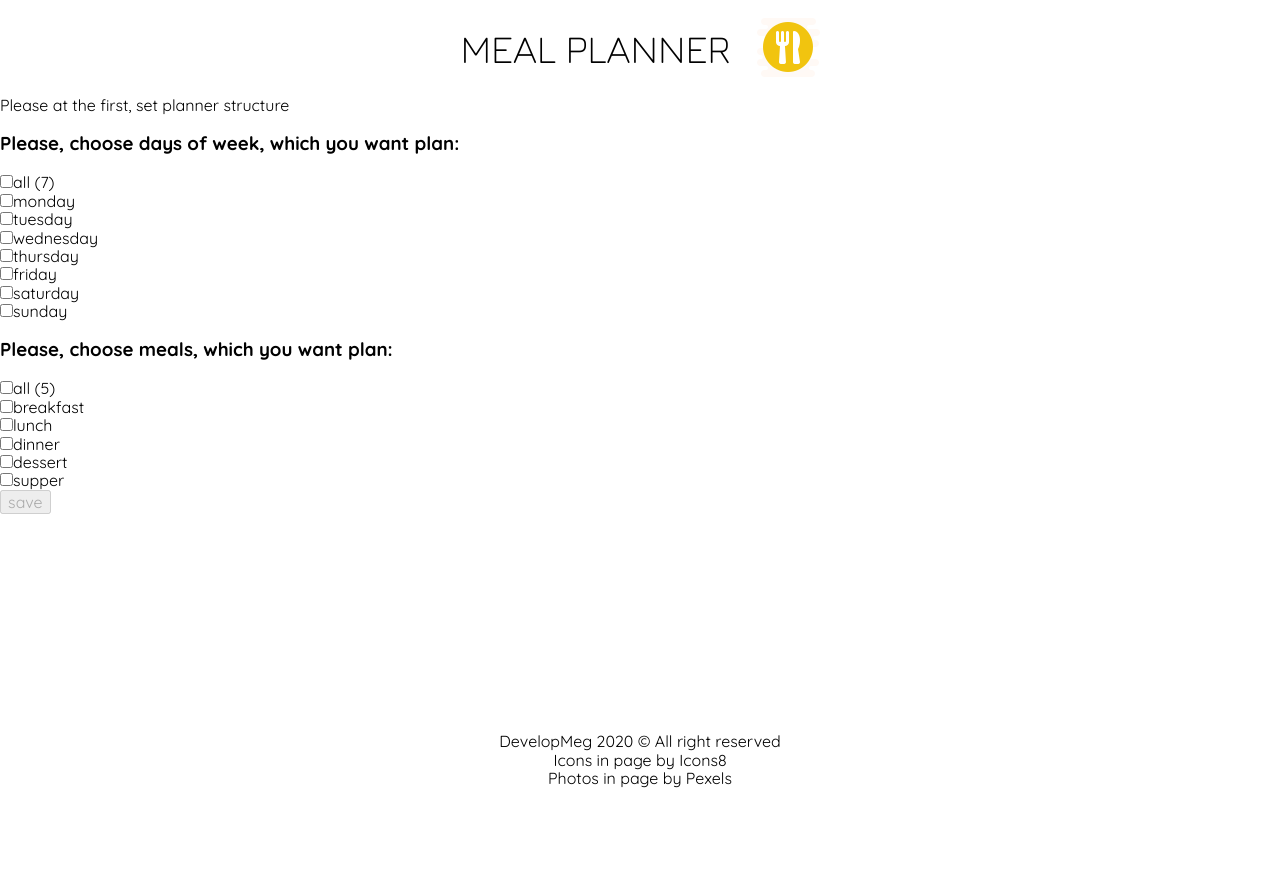
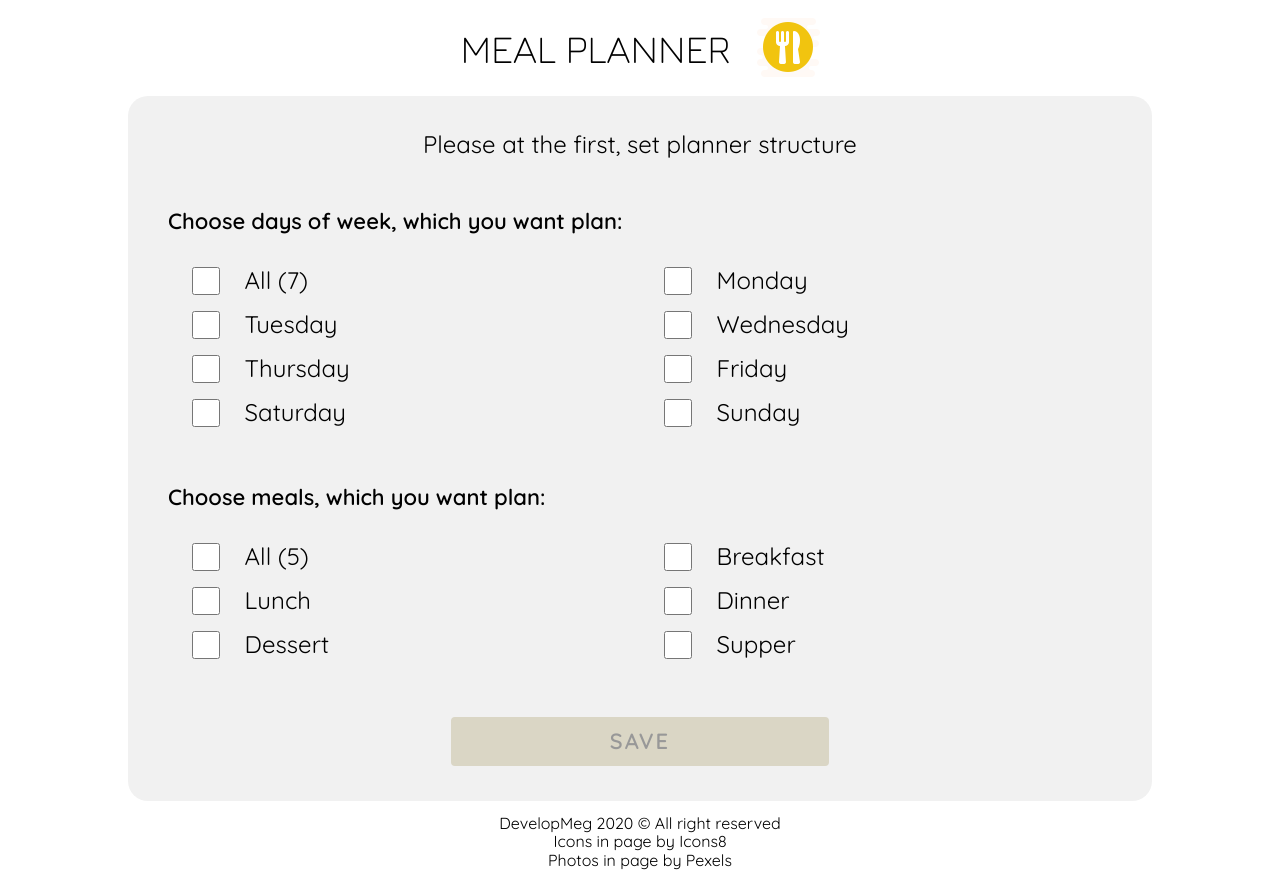
Before and after one commit to DevelopMeg/meal-planner, a React (Create React App) app: page /structure-settings in a window 1280 px wide. Before the commit the page ends 800 px from the top, so only its background shows below. Built offline with nearby package versions, Linux system fonts and the light colour scheme.

Commit message:
add styles - Structure Settings

```diff
--- a/src/components/route-components/StructureSettings.js
+++ b/src/components/route-components/StructureSettings.js
@@ -4,23 +4,23 @@ import Menu from "../subcomponents/Menu";
 
 class StructureSettings extends Component {
   state = {
-    allDaysForPlan: { value: "all (7)", isChecked: false },
+    allDaysForPlan: { value: "All (7)", isChecked: false },
     daysForPlan: [
-      { value: "monday", isChecked: false },
-      { value: "tuesday", isChecked: false },
-      { value: "wednesday", isChecked: false },
-      { value: "thursday", isChecked: false },
-      { value: "friday", isChecked: false },
-      { value: "saturday", isChecked: false },
-      { value: "sunday", isChecked: false },
+      { value: "Monday", isChecked: false },
+      { value: "Tuesday", isChecked: false },
+      { value: "Wednesday", isChecked: false },
+      { value: "Thursday", isChecked: false },
+      { value: "Friday", isChecked: false },
+      { value: "Saturday", isChecked: false },
+      { value: "Sunday", isChecked: false },
     ],
-    allMealsForPlan: { value: "all (5)", isChecked: false },
+    allMealsForPlan: { value: "All (5)", isChecked: false },
     mealsForPlan: [
-      { value: "breakfast", isChecked: false },
-      { value: "lunch", isChecked: false },
-      { value: "dinner", isChecked: false },
-      { value: "dessert", isChecked: false },
-      { value: "supper", isChecked: false },
+      { value: "Breakfast", isChecked: false },
+      { value: "Lunch", isChecked: false },
+      { value: "Dinner", isChecked: false },
+      { value: "Dessert", isChecked: false },
+      { value: "Supper", isChecked: false },
     ],
     daysSetting: [],
     mealsSetting: [],
@@ -166,7 +166,7 @@ class StructureSettings extends Component {
 
     const inputsDays = daysForPlan.map((item, id) => {
       return (
-        <div key={id}>
+        <div key={id} className="option-item">
           <input
             id={item.value}
             type="checkbox"
@@ -174,12 +174,14 @@ class StructureSettings extends Component {
             checked={item.isChecked}
             onChange={this.handleChangeCheckedItem}
             disabled={allDaysForPlan.isChecked ? true : false}
+            className="option-item__checkbox"
           />
           <label
             htmlFor={item.value}
             style={
               allDaysForPlan.isChecked ? { color: "#ddd" } : { color: "#000" }
             }
+            className="option-item__name"
           >
             {item.value}
           </label>
@@ -189,7 +191,7 @@ class StructureSettings extends Component {
 
     const inputsMeals = mealsForPlan.map((item, id) => {
       return (
-        <div key={id}>
+        <div key={id} className="option-item">
           <input
             id={item.value}
             type="checkbox"
@@ -197,12 +199,14 @@ class StructureSettings extends Component {
             checked={item.isChecked}
             onChange={this.handleChangeCheckedItem}
             disabled={allMealsForPlan.isChecked ? true : false}
+            className="option-item__checkbox"
           />
           <label
             htmlFor={item.value}
             style={
               allMealsForPlan.isChecked ? { color: "#ddd" } : { color: "#000" }
             }
+            className="option-item__name"
           >
             {item.value}
           </label>
@@ -217,50 +221,77 @@ class StructureSettings extends Component {
     return (
       <>
         {this.props.statusSetStructureSettings ? (
-          <>
           <Menu shoppingListLength={this.props.shoppingListLength} />
-            <h4>
-              Warning! If you save new structure setting, you delete previous
-              added information: plan meals, shopping list, list dishes!
+        ) : null}
+        <section
+          className={
+            this.props.statusSetStructureSettings
+              ? "section-settings section-settings--warning"
+              : "section-settings"
+          }
+        >
+          {this.props.statusSetStructureSettings ? (
+            <h4 className="section-settings__info section-settings__info--warning">
+              <span style={{ color: "#ff0000" }}>Warning!</span> If you save new
+              structure setting, you delete previous added information: plan
+              meals, shopping list, list dishes!
             </h4>
-          </>
           ) : (
-          "Please at the first, set planner structure"
+            <h4 className="section-settings__info">
+              Please at the first, set planner structure
+            </h4>
           )}
 
-        <section>
-          <section>
-            <h3>Please, choose days of week, which you want plan:</h3>
-            <div>
+          <section className="setting-option">
+            <h3 className="setting-option__title">
+              Choose days of week, which you want plan:
+            </h3>
+
+            <div className="option-items">
+              <div className="option-item">
                 <input
                   id={allDaysForPlan.value}
                   type="checkbox"
                   checked={allDaysForPlan.isChecked}
                   onChange={this.handleChangeAllCheckedDays}
+                  className="option-item__checkbox"
                 />
-              <label htmlFor={allDaysForPlan.value}>
+                <label
+                  htmlFor={allDaysForPlan.value}
+                  className="option-item__name"
+                >
                   {allDaysForPlan.value}
                 </label>
               </div>
 
               {inputsDays}
+            </div>
           </section>
 
-          <section>
-            <h3>Please, choose meals, which you want plan:</h3>
-            <div>
+          <section className="setting-option">
+            <h3 className="setting-option__title">
+              Choose meals, which you want plan:
+            </h3>
+
+            <div className="option-items">
+              <div className="option-item">
                 <input
                   id={allMealsForPlan.value}
                   type="checkbox"
                   checked={allMealsForPlan.isChecked}
                   onChange={this.handleChangeAllCheckedMeals}
+                  className="option-item__checkbox"
                 />
-              <label htmlFor={allMealsForPlan.value}>
+                <label
+                  htmlFor={allMealsForPlan.value}
+                  className="option-item__name"
+                >
                   {allMealsForPlan.value}
                 </label>
               </div>
 
               {inputsMeals}
+            </div>
           </section>
 
           <button
@@ -274,6 +305,7 @@ class StructureSettings extends Component {
                 ? true
                 : false
             }
+            className="section-settings__save-btn"
           >
             save
           </button>
--- /dev/null
+++ b/src/scss/_SectionSettings.scss
@@ -0,0 +1,190 @@
+.section-settings {
+  width: 90%;
+  margin: 10px auto 20px;
+  padding: 20px 10px;
+  background-color: #f1f1f1;
+  border-radius: 20px;
+
+  &__info {
+    margin: 0;
+    font-weight: 400;
+    text-align: center;
+  }
+
+  &__save-btn {
+    margin: 40px auto 0;
+    padding: 6px 0;
+    width: 70%;
+    display: block;
+    text-transform: uppercase;
+    font-weight: 600;
+    letter-spacing: 1px;
+    background-color: #ffd324;
+    border: 2px solid #f1d463;
+    border-radius: 4px;
+    color: #615423;
+
+    &:disabled {
+      border-color: #dad6c5;
+      background-color: #dad6c5;
+      color: #989898;
+    }
+  }
+
+  &--warning {
+    margin: 25px auto;
+  }
+}
+
+.setting-option {
+  margin-top: 25px;
+
+  &__title {
+    margin: 0;
+    font-size: 1.5rem;
+    font-weight: 600;
+  }
+}
+
+.option-items {
+  display: flex;
+  flex-wrap: wrap;
+  justify-content: space-around;
+  margin-top: 20px;
+}
+
+.option-item {
+  flex-basis: 44%;
+  margin: 4px 0;
+  display: flex;
+  align-items: center;
+
+  &__checkbox {
+    width: 24px;
+    height: 24px;
+  }
+
+  &__name {
+    margin-left: 14px;
+    font-size: 1.4rem;
+  }
+}
+
+@media (min-width: 360px) {
+  .section-settings {
+    margin: 0 auto;
+    padding: 20px 18px;
+
+    &--warning {
+      margin: 25px auto;
+    }
+  }
+
+  .setting-option__title,
+  .option-item__name {
+    font-size: 1.6rem;
+  }
+}
+
+@media (min-width: 480px) {
+  .section-settings {
+    width: 85%;
+    padding: 20px;
+
+    &__info {
+      font-size: 1.8rem;
+    }
+  }
+
+  .setting-option {
+    margin-top: 35px;
+
+    &__title {
+      font-size: 1.8rem;
+    }
+  }
+}
+
+@media (min-width: 1024px) {
+  .section-settings {
+    width: 80%;
+    padding: 35px 40px;
+
+    &__info {
+      font-size: 2.4rem;
+
+      &--warning {
+        font-size: 2rem;
+      }
+    }
+
+    &__save-btn {
+      margin-top: 50px;
+      padding: 10px 0;
+      width: 40%;
+      font-size: 2.2rem;
+      letter-spacing: 2px;
+      cursor: pointer;
+
+      &:disabled {
+        cursor: default;
+      }
+    }
+
+    &--warning {
+      margin: 45px auto 30px;
+    }
+  }
+
+  .setting-option {
+    margin-top: 50px;
+
+    &__title {
+      font-size: 2.2rem;
+    }
+  }
+
+  .option-items {
+    margin-top: 25px;
+  }
+
+  .option-item {
+    margin: 8px 0;
+    flex-basis: 45%;
+
+    &__checkbox {
+      cursor: pointer;
+      width: 28px;
+      height: 28px;
+    }
+
+    &__name {
+      margin-left: 25px;
+      font-size: 2.4rem;
+    }
+  }
+}
+
+@media (min-width: 1366px) {
+  .section-settings {
+    width: 75%;
+
+    &__info {
+      &--warning {
+        margin-bottom: 60px;
+        font-size: 2.2rem;
+      }
+    }
+  }
+}
+
+@media (min-width: 1900px) {
+  .section-settings {
+    width: 70%;
+
+    &__save-btn {
+      margin-top: 65px;
+      width: 35%;
+    }
+  }
+}
--- a/src/scss/style.scss
+++ b/src/scss/style.scss
@@ -3,3 +3,4 @@
 @import "Header";
 @import "Footer";
 @import "Menu";
+@import "SectionSettings";
```
Lines whose indentation alone changed are shown as unchanged.
